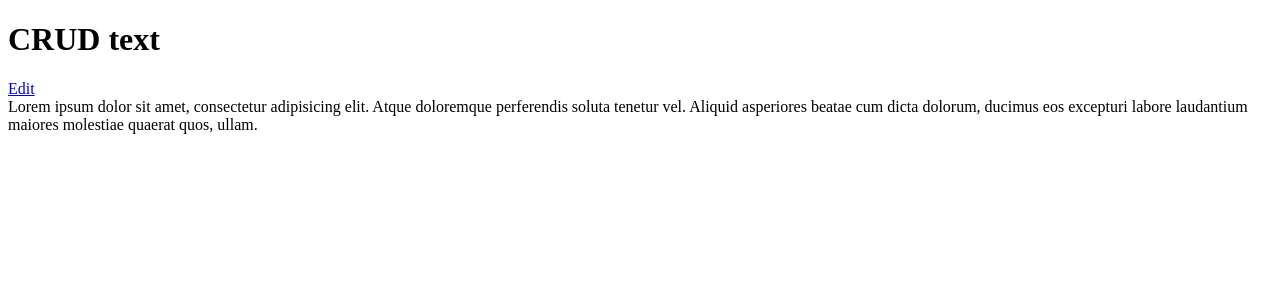
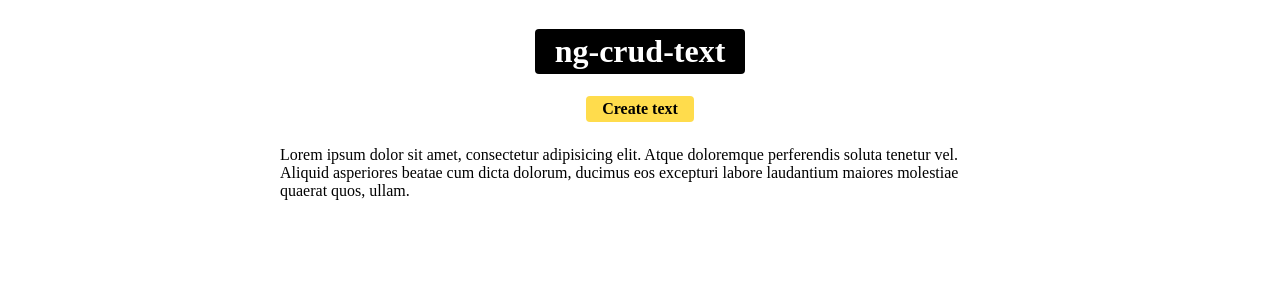
Before and after one commit to theruslanusmanov/ng-crud-text, an Angular app: page / in a window 1280 px wide. Shown: the top 300 px of the page. Built offline with nearby package versions, Linux system fonts and the light colour scheme.

Commit message:
update ui styles

```diff
--- a/src/app/app.html
+++ b/src/app/app.html
@@ -1,2 +1,4 @@
-<h1>CRUD text</h1>
+<a routerLink="/">
+  <h1 class="logotype">{{ title() }}</h1>
+</a>
 <router-outlet />
--- a/src/app/app.scss
+++ b/src/app/app.scss
@@ -0,0 +1,14 @@
+:host {
+  display: flex;
+  flex-direction: column;
+  align-items: center;
+}
+
+.logotype {
+  cursor: pointer;
+  user-select: none;
+  background-color: black;
+  color: white;
+  padding: 4px 20px;
+  border-radius: 4px;
+}
--- a/src/app/app.ts
+++ b/src/app/app.ts
@@ -1,11 +1,11 @@
 import { Component, signal } from '@angular/core';
-import { RouterOutlet } from '@angular/router';
+import { RouterLink, RouterOutlet } from '@angular/router';
 
 @Component({
   selector: 'app-root',
-  imports: [RouterOutlet],
+  imports: [RouterOutlet, RouterLink],
   templateUrl: './app.html',
-  styleUrl: './app.scss'
+  styleUrl: './app.scss',
 })
 export class App {
   protected readonly title = signal('ng-crud-text');
--- a/src/app/item/item.scss
+++ b/src/app/item/item.scss
@@ -1,3 +1,9 @@
+:host {
+  display: flex;
+  flex-direction: column;
+  width: 720px;
+}
+
 .tooltip {
   user-select: none;
   border: 1px solid black;
--- a/src/app/item/item.ts
+++ b/src/app/item/item.ts
@@ -53,6 +53,4 @@ export class Item {
   setColor(color: Color) {
     this.selectedColor = color;
   }
-
-  protected readonly Color = Color;
 }
--- a/src/app/list/list.html
+++ b/src/app/list/list.html
@@ -1,10 +1,7 @@
+<a routerLink="create" class="button">Create text</a>
+
 @for (item of items; track item.id) {
-  <div class="items">
-    <div class="items__edit">
-      <a [routerLink]="item.id">Edit</a>
-    </div>
-    <div class="items__content">
-      {{ item.content }}
-    </div>
-  </div>
+  <a class="item" [routerLink]="item.id">
+    {{ item.content }}
+  </a>
 }
--- a/src/app/list/list.scss
+++ b/src/app/list/list.scss
@@ -1,8 +1,22 @@
-.items {
+:host {
   display: flex;
   flex-direction: column;
+  align-items: center;
+  gap: 24px;
+  user-select: none;
 }
 
-.items__edit {
-  user-select: none;
+.item {
+  text-decoration: none;
+  color: black;
+  display: flex;
+  flex-direction: column;
+  width: 720px;
+  gap: 8px;
+  cursor: pointer;
+  transition: background-color 200ms linear;
+
+  &:hover {
+    background-color: rgba(#ffdc4c, 0.2);
+  }
 }
--- a/src/styles.scss
+++ b/src/styles.scss
@@ -1 +1,15 @@
 /* You can add global styles to this file, and also import other style files */
+.button {
+  background-color: #ffdc4c;
+  text-decoration: none;
+  padding: 4px 16px;
+  border-radius: 4px;
+  color: black;
+  font-weight: bold;
+  user-select: none;
+}
+
+a {
+  text-decoration: none;
+  color: black;
+}
```
